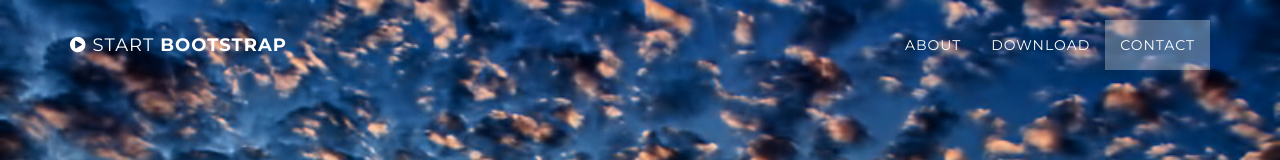
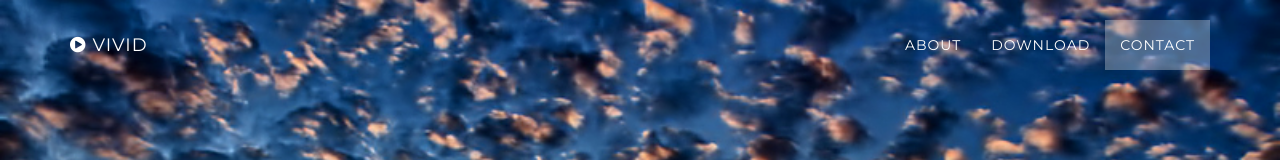
Before and after one commit to ashleyedwards959/Vivid-, a website: page startbootstrap-grayscale-gh-pages/index.html in a window 1280 px wide. Shown: the top 160 px of the page. Drawn offline with nearby package versions, Linux system fonts and the light colour scheme; some packages are replaced by stand-ins of ours.

Commit message:
Update index.html

```diff
--- a/startbootstrap-grayscale-gh-pages/index.html
+++ b/startbootstrap-grayscale-gh-pages/index.html
@@ -41,7 +41,7 @@
                     Menu <i class="fa fa-bars"></i>
                 </button>
                 <a class="navbar-brand page-scroll" href="#page-top">
-                    <i class="fa fa-play-circle"></i> <span class="light">Start</span> Bootstrap
+                    <i class="fa fa-play-circle"></i> <span class="light">Vivid</span>
                 </a>
             </div>
 
```
